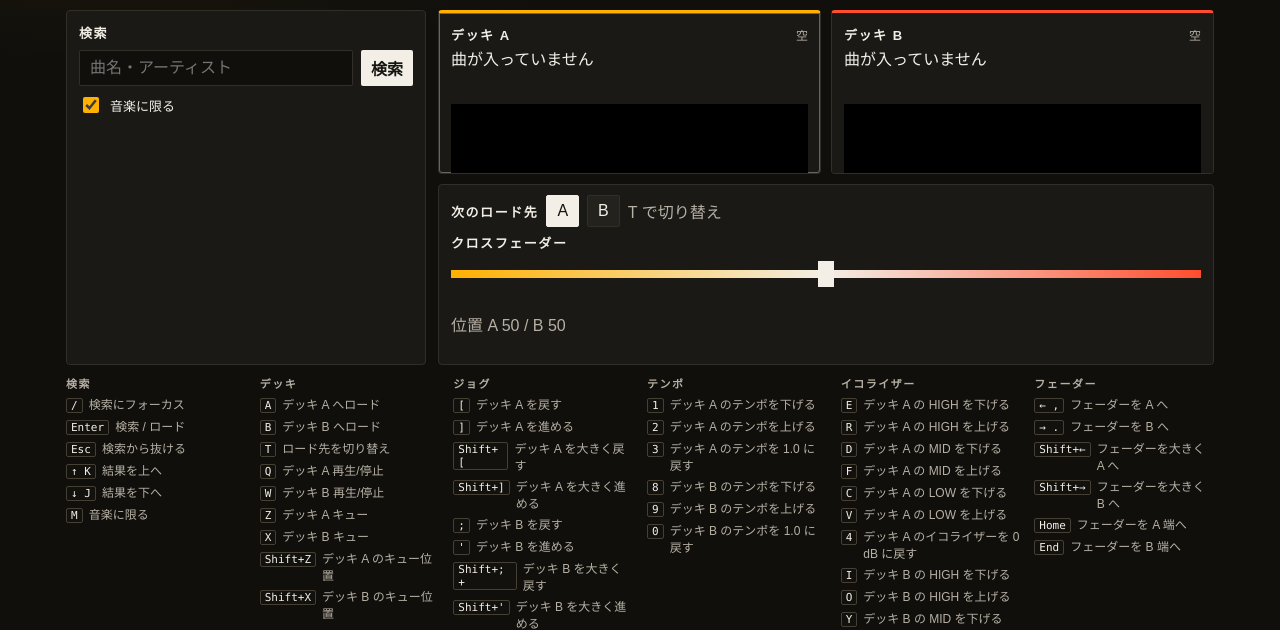
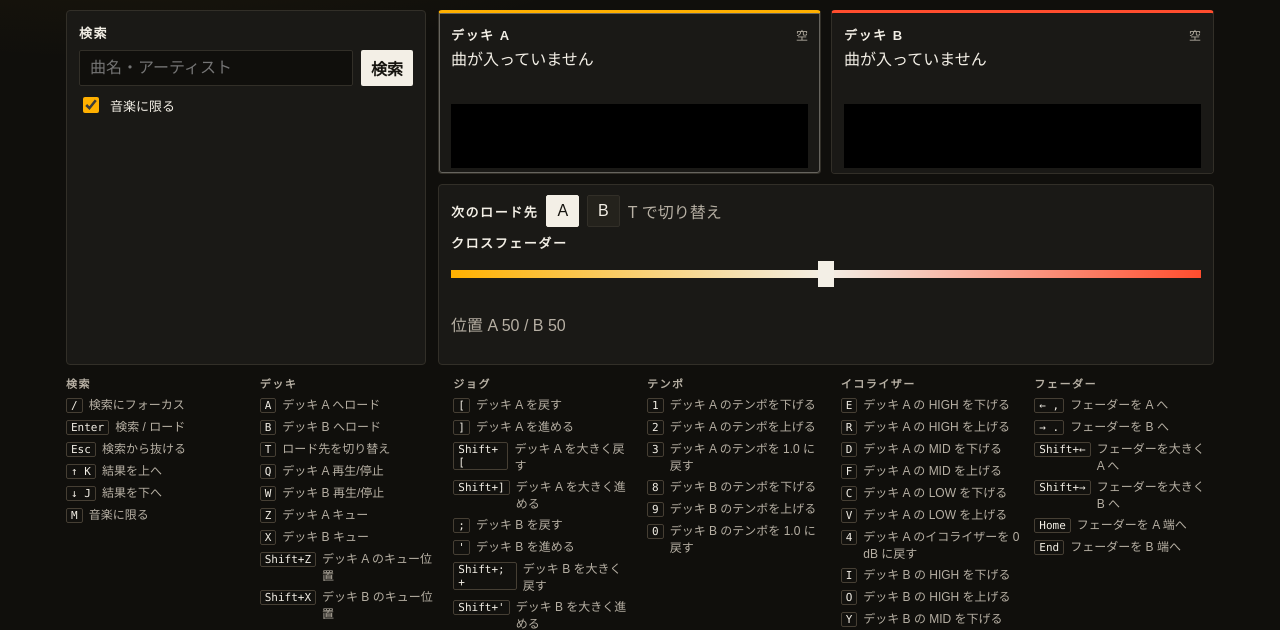
Before and after one commit to cympfh/djtube, a FastAPI app: page / in a window 1280 px wide. Shown: the part 59-689 px from the top of the page. Run offline with FastAPI, Linux system fonts and the light colour scheme.

Commit message:
デッキの絵を枠の中に収め、再生ボタンを隠さない
狭い画面では絵の高さを抑え、余白があるときはそこまで広げる。

Co-authored-by: /c/ympfh <cympfh@users.noreply.github.com>

```diff
--- a/djtube/static/app.css
+++ b/djtube/static/app.css
@@ -279,17 +279,21 @@ button:hover { border-color: #5c564b; }
 .player-frame {
   position: relative;
   width: 100%;
-  aspect-ratio: 16 / 9;
-  flex: none;
+  flex: 1 0 64px;
+  min-height: 64px;
+  max-height: 200px;
+  display: grid;
+  place-items: center;
   background: #000;
   overflow: hidden;
 }
 
 .deck-picture {
+  position: absolute;
+  inset: 0;
   width: 100%;
   height: 100%;
   object-fit: contain;
-  display: block;
 }
 
 .deck-picture[hidden] { display: none; }
```
